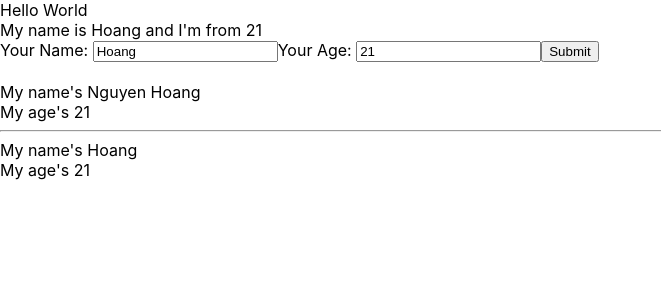
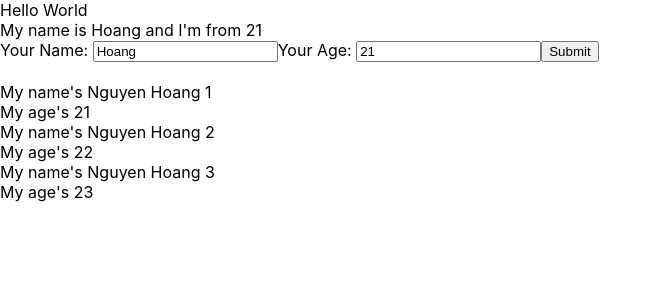
Before and after one commit to HideDar/DemoReact, a React (Create React App) app: page / in a window 1280 px wide. Shown: the top 300 px of the page, without its empty margins (0-661 px from the left). Built offline with nearby package versions, Linux system fonts and the light colour scheme.

Commit message:
Outputting List

```diff
--- a/src/components/DisplayInfor.js
+++ b/src/components/DisplayInfor.js
@@ -1,12 +1,27 @@
 import React from "react";
 
 class DisplayInfor extends React.Component {
+
+
+
     render() {
+        const { listUsers } = this.props;// object
+        console.log(listUsers);
         //props => viết tắt property
         return (
             <div>
-                <div>My name's {this.props.name}</div>
-                <div>My age's {this.props.age}</div>
+                {listUsers.map((user) => {
+                    return (
+                        <div key={user.id}>
+                            <div>My name's {user.name}</div>
+                            <div>My age's {user.age}</div>
+                        </div>
+                    )
+                })}
+
+
+                {/* <div>My name's {this.props.name}</div>
+                <div>My age's {this.props.age}</div> */}
             </div>
         )
     }
--- a/src/components/Mycompoents.js
+++ b/src/components/Mycompoents.js
@@ -7,17 +7,24 @@ import DisplayInfor from "./DisplayInfor";
 
 class MyCompoents extends React.Component {
 
+    state = {
+        listUsers: [
+            { id: 1, name: "Nguyen Hoang 1", age: "21" },
+            { id: 2, name: "Nguyen Hoang 2", age: "22" },
+            { id: 3, name: "Nguyen Hoang 3", age: "23" },
 
+        ]
+    }
     //JSX
     render() {
-        const myInfor = ['ab', 'cd']
+
         return (
             <div>
                 <UserInfor></UserInfor>
                 <br></br>
-                <DisplayInfor name="Nguyen Hoang" age="21" ></DisplayInfor>
-                <hr></hr>
-                <DisplayInfor name="Hoang" age={21} myInfor={myInfor} ></DisplayInfor>
+                <DisplayInfor
+                    listUsers={this.state.listUsers}
+                />
             </div>
         );
     }
```
